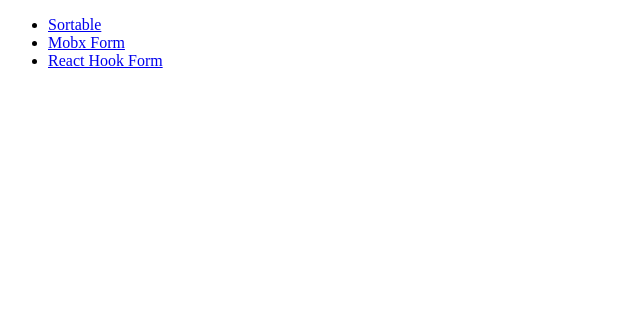
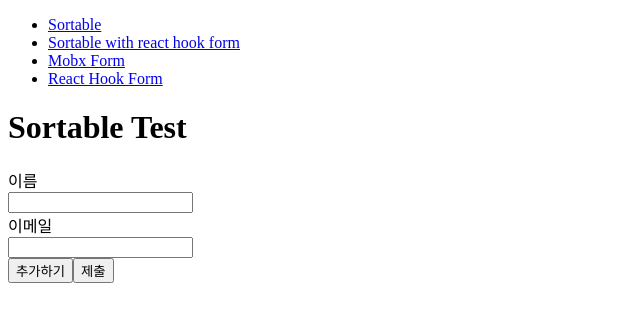
Before and after one commit to ocipap/codeLife, a React (Create React App) app in the folder mobx/: page /sortable-hook in a window 1280 px wide. Shown: the top 322 px of the page, without its empty margins (0-640 px from the left). Built offline with nearby package versions, Linux system fonts and the light colour scheme.

Commit message:
react hook form 기반 sortable

```diff
--- a/mobx/package.json
+++ b/mobx/package.json
@@ -3,6 +3,7 @@
   "version": "0.1.0",
   "private": true,
   "dependencies": {
+    "@emotion/react": "^11.7.1",
     "@testing-library/jest-dom": "^5.16.1",
     "@testing-library/react": "^12.1.2",
     "@testing-library/user-event": "^13.5.0",
--- a/mobx/src/App.tsx
+++ b/mobx/src/App.tsx
@@ -4,6 +4,7 @@
 import { BrowserRouter, Link, Route, Routes } from 'react-router-dom';
 import AwesomeMobxForm from './AwesomeMobxForm';
 import AwesomeHookForm from './AwesomeHookForm';
+import SortableHookForm from './SortableHookForm';
 
 function App() {
   return (
@@ -13,15 +14,18 @@
           <Link to="/sortable">Sortable</Link>
         </li>
         <li>
+          <Link to="/sortable-hook">Sortable with react hook form</Link>
+        </li>
+        <li>
           <Link to="/mobx-form">Mobx Form</Link>
         </li>
-
         <li>
           <Link to="/hook-form">React Hook Form</Link>
         </li>
       </ul>
       <Routes>
         <Route path="/sortable" element={<SortableTest />} />
+        <Route path="/sortable-hook" element={<SortableHookForm />} />
         <Route path="/mobx-form" element={<AwesomeMobxForm />} />
         <Route path="/hook-form" element={<AwesomeHookForm />} />
       </Routes>
--- a/mobx/src/AwesomeHookForm/index.tsx
+++ b/mobx/src/AwesomeHookForm/index.tsx
@@ -1,17 +1,54 @@
-import Input from '../components/Input';
-import { useState } from 'react';
+import { SubmitHandler, useForm } from 'react-hook-form';
+import InputHookForm from '../components/InputHookForm';
 
-export default function AwesomeMobxForm() {
-  const [state, setState] = useState('');
+type Inputs = {
+  name: '';
+  email: '';
+  password: '';
+  phone: '';
+};
+
+export default function AwesomeHookForm() {
+  const { control, handleSubmit, formState } = useForm<Inputs>({
+    mode: 'onChange',
+    shouldFocusError: true, // submit 에러 발생 시 첫번째 오류 포커싱
+  });
+
+  const { isDirty, isValid } = formState;
+
+  const onSubmit: SubmitHandler<Inputs> = (data) => console.log(data);
+
   return (
     <>
-      <div>
-        <Input
+      <form onSubmit={handleSubmit(onSubmit)}>
+        <InputHookForm
+          control={control}
+          name={'name'}
           field={'이름'}
-          onChange={({ target: { value } }) => setState(value)}
-          value={state}
+          rules={{ required: true }}
         />
-      </div>
+        <InputHookForm
+          control={control}
+          name={'email'}
+          field={'이메일'}
+          rules={{ required: true }}
+        />
+        <InputHookForm
+          control={control}
+          name={'password'}
+          field={'비밀번호'}
+          rules={{ required: true }}
+        />
+        <InputHookForm
+          control={control}
+          name={'phone'}
+          field={'휴대전화'}
+          rules={{ required: true }}
+        />
+        <button type={'submit'} disabled={!isDirty || !isValid}>
+          제출
+        </button>
+      </form>
     </>
   );
 }
--- a/mobx/src/AwesomeMobxForm/index.tsx
+++ b/mobx/src/AwesomeMobxForm/index.tsx
@@ -1,17 +1,10 @@
-import Input from '../components/Input';
 import { useState } from 'react';
 
 export default function AwesomeMobxForm() {
   const [state, setState] = useState('');
   return (
     <>
-      <div>
-        <Input
-          field={'이름'}
-          onChange={({ target: { value } }) => setState(value)}
-          value={state}
-        />
-      </div>
+      <div></div>
     </>
   );
 }
--- /dev/null
+++ b/mobx/src/SortableHookForm/SortableItem.tsx
@@ -0,0 +1,54 @@
+import React from 'react';
+import InputHookForm from '../components/InputHookForm';
+import { useFormContext } from 'react-hook-form';
+
+type SortableItemProps = {
+  item: {
+    id: string;
+    input1: string;
+    input2: string;
+  };
+  index: number;
+  onUp: () => void;
+  onDown: () => void;
+  onDelete: () => void;
+};
+
+export const SortableItem: React.FC<SortableItemProps> = ({
+  item,
+  index,
+  onUp,
+  onDown,
+  onDelete,
+}) => {
+  const { control } = useFormContext();
+
+  return (
+    <div>
+      <h3>{item.id}</h3>
+      <InputHookForm
+        control={control}
+        name={`sortable.${index}.input1`}
+        field={'Input1'}
+        rules={{ required: true }}
+      />
+      <InputHookForm
+        control={control}
+        name={`sortable.${index}.input2`}
+        field={'Input2'}
+        rules={{ required: true }}
+      />
+      <button type={'button'} onClick={onUp}>
+        위로
+      </button>
+      <button type={'button'} onClick={onDown}>
+        아래로
+      </button>
+      <button type={'button'} onClick={onDelete}>
+        삭제
+      </button>
+    </div>
+  );
+};
+
+export default SortableItem;
--- /dev/null
+++ b/mobx/src/SortableHookForm/index.tsx
@@ -0,0 +1,89 @@
+import { observer } from 'mobx-react';
+import {
+  FormProvider,
+  SubmitHandler,
+  useFieldArray,
+  useForm,
+} from 'react-hook-form';
+import SortableItem from './SortableItem';
+import InputHookForm from '../components/InputHookForm';
+import React from 'react';
+import { v4 as uuid } from 'uuid';
+
+type FormValues = {
+  name: string;
+  email: string;
+  sortable: {
+    id: string;
+    input1: string;
+    input2: string;
+  }[];
+};
+
+const SortableHookForm = observer(() => {
+  const methods = useForm<FormValues>({
+    mode: 'onChange',
+  });
+  const { control, handleSubmit } = methods;
+  const { fields, remove, append, swap } = useFieldArray({
+    name: 'sortable',
+    control,
+  });
+
+  const onSubmit: SubmitHandler<FormValues> = (data) => {
+    console.log(data);
+  };
+
+  const handleSwap = (from: number, to: number) => {
+    console.log('fields.length', fields.length);
+    if (to < 0 || fields.length <= to) {
+      return;
+    }
+    swap(from, to);
+  };
+
+  return (
+    <FormProvider {...methods}>
+      <div>
+        <h1>Sortable Test</h1>
+      </div>
+      <form onSubmit={handleSubmit(onSubmit)}>
+        <InputHookForm
+          control={control}
+          name="name"
+          field="이름"
+          rules={{ required: true }}
+        />
+        <InputHookForm
+          control={control}
+          name="email"
+          field="이메일"
+          rules={{ required: true }}
+        />
+        <div>
+          {fields.map((field, index) => {
+            return (
+              <SortableItem
+                key={field.id}
+                item={field}
+                index={index}
+                onUp={() => handleSwap(index, index - 1)}
+                onDown={() => handleSwap(index, index + 1)}
+                onDelete={() => remove(index)}
+              />
+            );
+          })}
+        </div>
+        <button
+          type={'button'}
+          onClick={() => append({ id: uuid(), input1: '', input2: '' })}
+        >
+          추가하기
+        </button>
+        <button type={'submit'}>제출</button>
+      </form>
+    </FormProvider>
+  );
+});
+
+export default SortableHookForm;
--- a/mobx/src/components/Input.tsx
+++ b/mobx/src/components/Input.tsx
@@ -2,29 +2,29 @@
 
 type InputProps = {
   field: string;
-  value: string;
   error?: boolean;
   errorMessage?: string;
+  value: string;
   onChange: React.ChangeEventHandler<HTMLInputElement>;
 };
 
-const Input: React.FC<InputProps> = ({
-  field,
-  error,
-  errorMessage,
-  value,
-  onChange,
-}) => {
+const Input: React.FC<InputProps> = React.forwardRef(
+  ({ field, error, errorMessage, value, onChange }, ref) => {
     return (
       <div>
         <label htmlFor="">
-        {error && <div>에러발생</div>}
           <div>{field}</div>
-        <input type="text" value={value} onChange={onChange} />
+          <input
+            style={error ? { border: '1px solid red' } : {}}
+            type="text"
+            value={value || ''}
+            onChange={onChange}
+          />
           <div style={{ color: 'red' }}>{errorMessage}</div>
         </label>
       </div>
     );
-};
+  }
+);
 
 export default Input;
--- /dev/null
+++ b/mobx/src/components/InputHookForm.tsx
@@ -0,0 +1,20 @@
+import React from 'react';
+import { useController, UseControllerProps } from 'react-hook-form';
+import Input from './Input';
+
+const InputHookForm: React.FC<UseControllerProps<any> & { field: string }> = (
+  props
+) => {
+  const { field, fieldState } = useController(props);
+
+  return (
+    <Input
+      field={props.field}
+      {...field}
+      error={fieldState.invalid}
+      errorMessage={fieldState.error?.message}
+    />
+  );
+};
+
+export default InputHookForm;
```
Also changed, not shown: 1 other file (tests, documents, lock files or other folders). Lines whose indentation alone changed are shown as unchanged.
